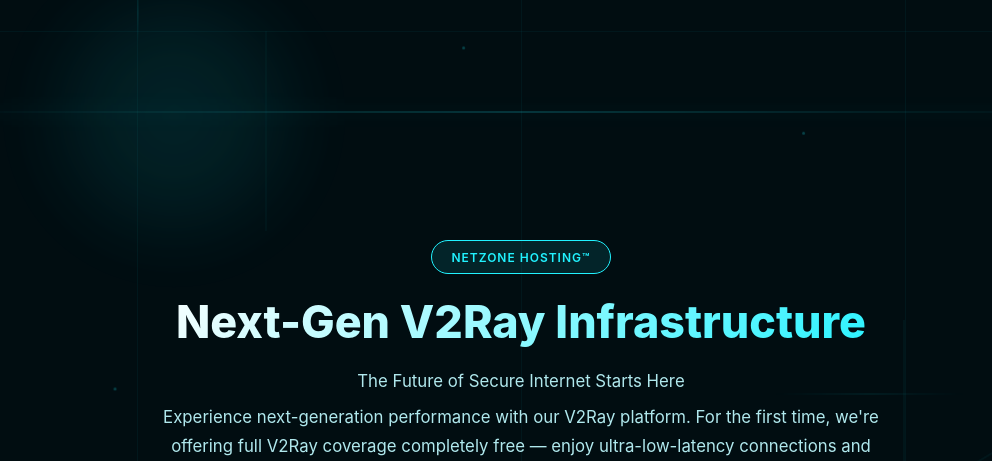
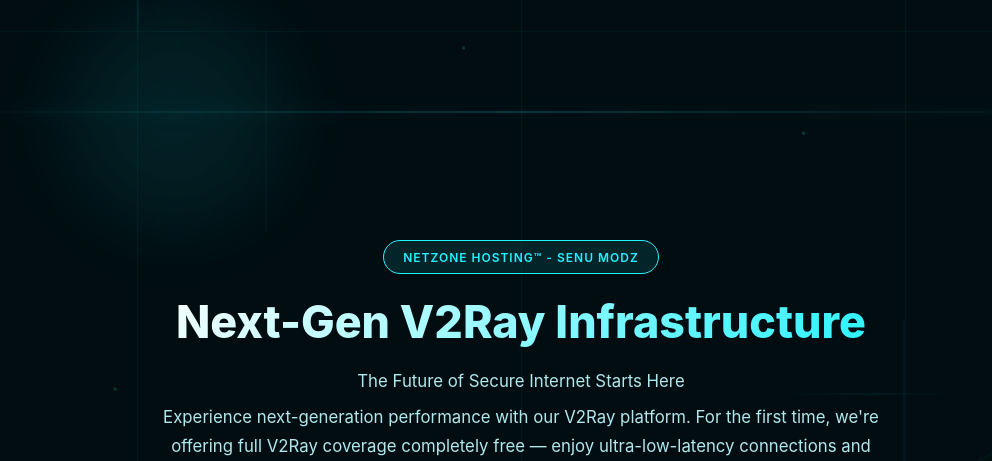
Before and after one commit to senumodz-hash/Netzonelk, a Flask app: page / in a window 1280 px wide. Shown: the part 331-792 px from the top of the page, without its empty margins (119-1111 px from the left). Run offline with Flask 3, Linux system fonts and the light colour scheme.

Commit message:
Update index.html

```diff
--- a/templates/index.html
+++ b/templates/index.html
@@ -1080,7 +1080,7 @@
     </div>
 
     <div class="hero-content">
-        <div class="hero-badge fade-in">NETZONE HOSTING™</div>
+        <div class="hero-badge fade-in">NETZONE HOSTING™ - SENU MODZ</div>
         <h1 class="fade-in">Next-Gen V2Ray Infrastructure</h1>
         <p class="hero-subtitle fade-in">The Future of Secure Internet Starts Here</p>
         <p class="hero-subtitle fade-in" style="margin-top: -1.5rem;">Experience next-generation performance with our V2Ray platform. For the first time, we're offering full V2Ray coverage completely free — enjoy ultra-low-latency connections and enterprise-grade security at no cost.</p>
```
